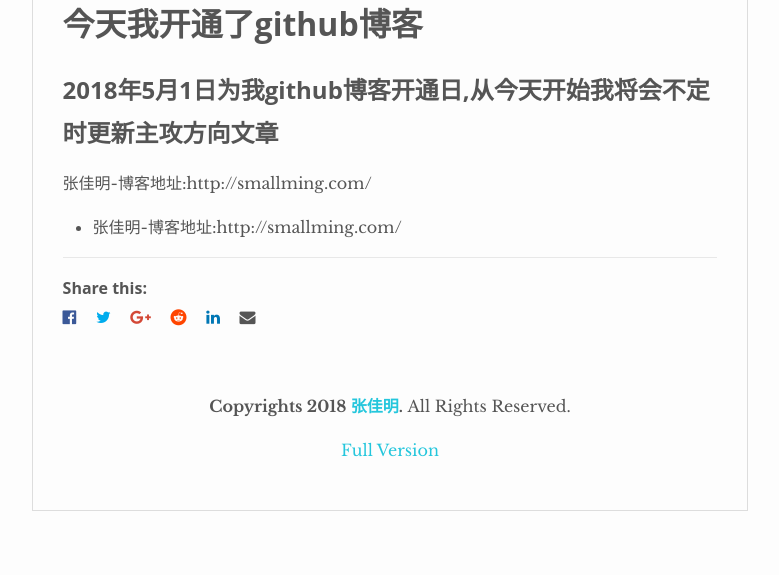
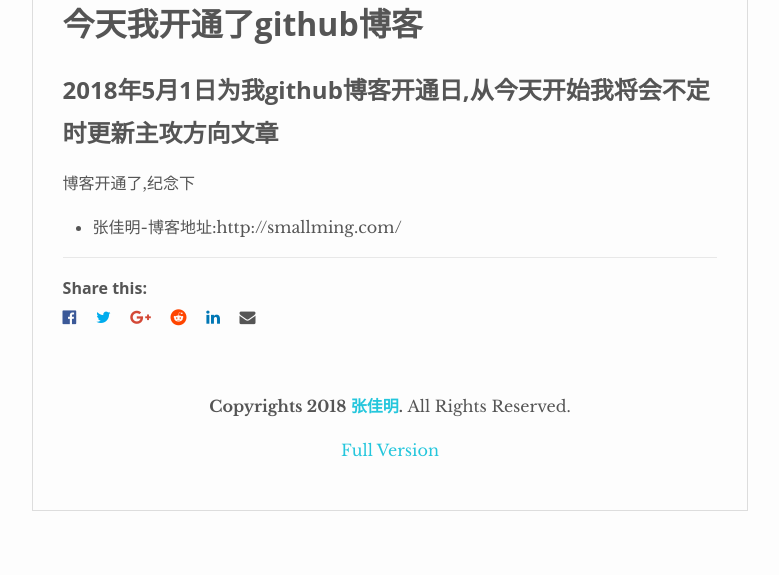
Before and after one commit to jemingzhang/smallming.github.io, a Jekyll site: the page built from _posts/2018-05-01-今天我开通了github博客.md, in a window 1280 px wide. Shown: the part 822-1397 px from the top of the page, without its empty margins (250-1029 px from the left). Built offline with Jekyll 4.4.1, drawn with Linux system fonts in a browser that asks for light colours; nearby versions of some CDN libraries; comment, search, counter and statistics services are not loaded.

Commit message:
博客开通纪念

```diff
--- a/_posts/2018-05-01-今天我开通了github博客.md
+++ b/_posts/2018-05-01-今天我开通了github博客.md
@@ -6,12 +6,14 @@ categories: 普通
 author: 张佳明
 ---
 
-![sample post]({{site.baseurl}}/images/zjm.png)
+![sample post]({{site.baseurl}}/images/zjm.jpg)
 
 
 # 今天我开通了github博客
 
 ## 2018年5月1日为我github博客开通日,从今天开始我将会不定时更新主攻方向文章
 
-张佳明-博客地址:http://smallming.com/
+博客开通了,纪念下
+
+
 * 张佳明-博客地址:http://smallming.com/
```
